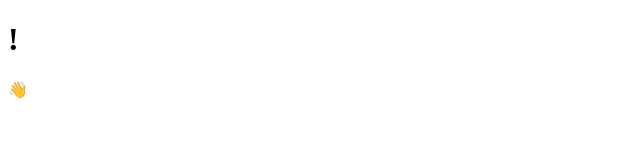
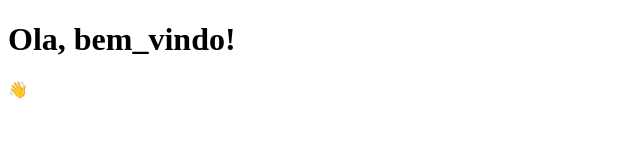
Before and after one commit to Anacarol3010/pagina-cadastro-electron, an Electron app: page index.html in a window 800 px wide. Shown: the whole page, without its empty margins (0-640 px from the left). Drawn offline with Linux system fonts and the light colour scheme.

Commit message:
"Finalização da configuração"

```diff
--- a/index.html
+++ b/index.html
@@ -11,10 +11,10 @@
       http-equiv="X-Content-Security-Policy"
       content="default-src 'self'; script-src 'self'"
     />
-    <title>Index!</title>
+    <title>Ola, bem_vindo!</title>
   </head>
   <body>
-    <h1><Index class="Index"></Index>!</h1>
+    <h1>Ola, bem_vindo!</h1>
     <p>👋</p>
   </body>
 </html>
```
Also changed, not shown: Node.js (deleted).
